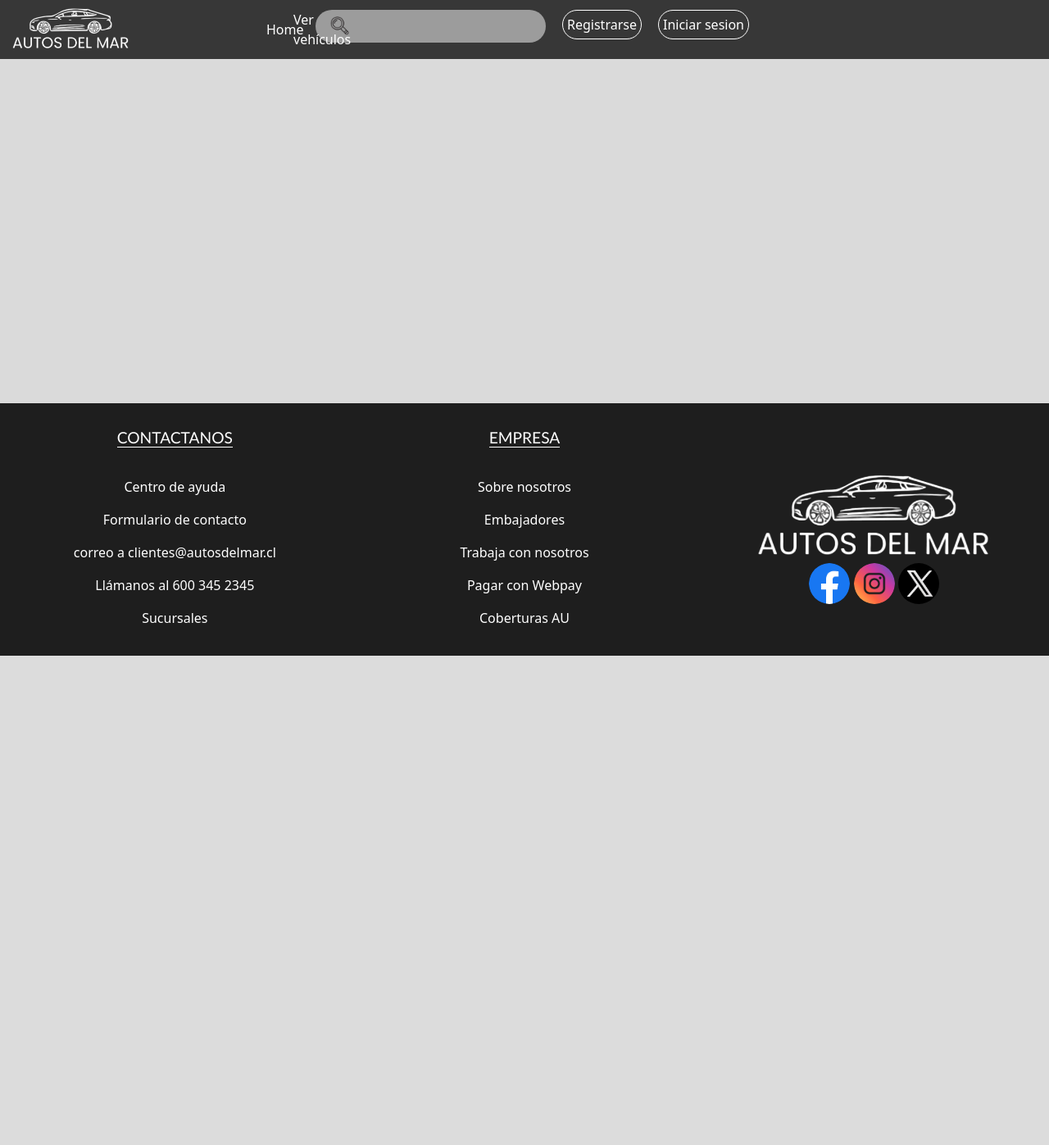
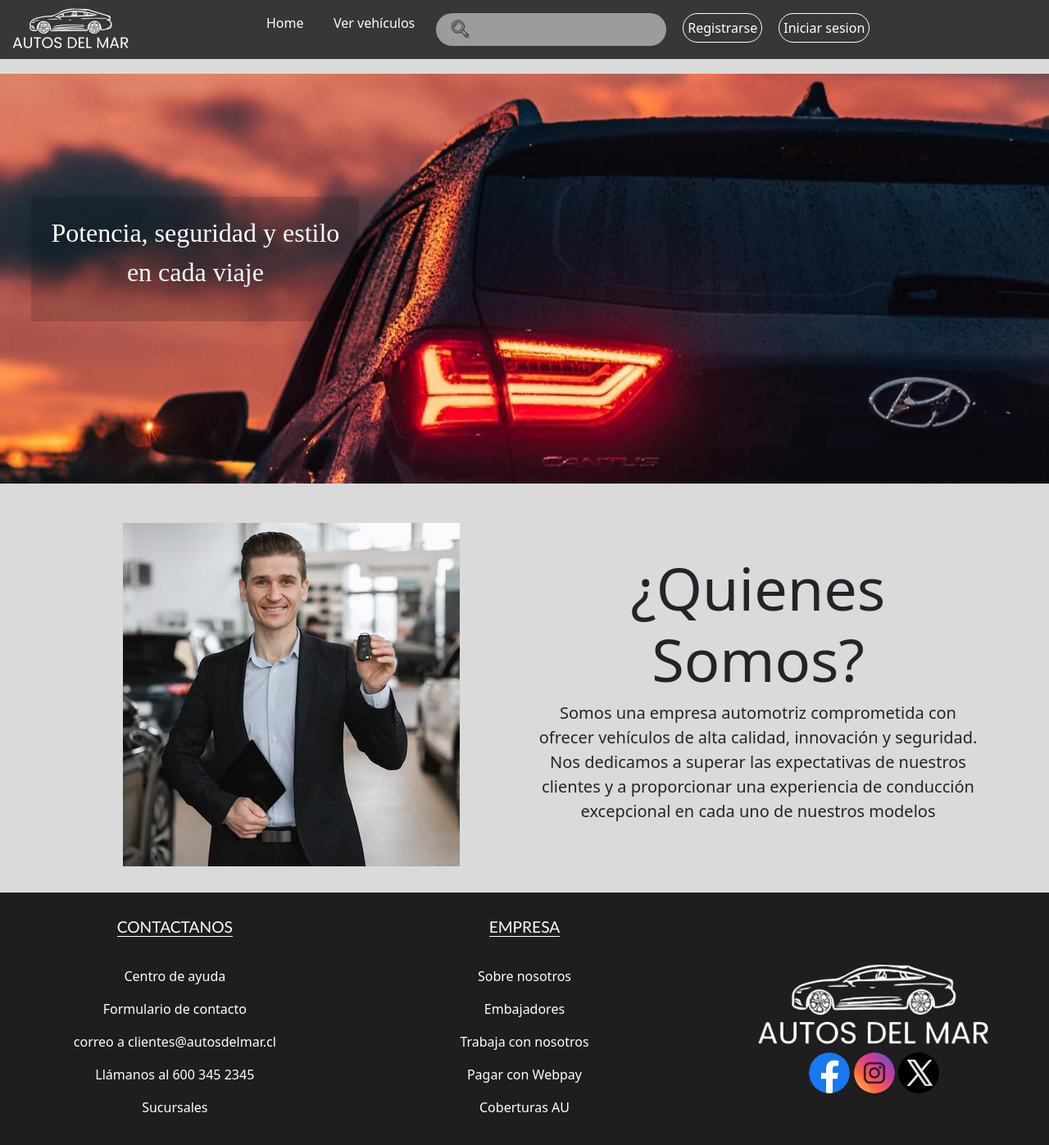
Before and after one commit to SkatOficial/Django-App, a Django app: template autosDelMarApp/templates/home.html in a window 1280 px wide. Shown: the whole page at 82% size. Before the commit the page ends 800 px from the top, so only its background shows below. Run offline with Django 4.2, Linux system fonts and the light colour scheme; the template is opened without the code that fills it, so the values that code supplies are empty; parts of the project's set-up code (start-up, migrations or seed data) failed here and were passed over.

Commit message:
creacion de pagina home

```diff
--- a/autosDelMarApp/templates/home.html
+++ b/autosDelMarApp/templates/home.html
@@ -1,3 +1,25 @@
 {% extends 'base/base.html' %}
+{% load static %}
 
-{}
+{% block content %}
+<div class="contenedor-banner">
+    <img src="{% static 'img/autoHome.jpg' %}" alt="ImagenHome" class="img-banner">
+    <div class="div-banner">
+        <p class="texto-banner">Potencia, seguridad y estilo en cada viaje</p>
+    </div>
+</div>
+
+<div class="container mt-5">
+    <div class="row">
+        <div class="col-sm-12 col-md-12 col-lg-6 d-flex justify-content-center">
+            <img src="{% static 'img/vendedorHome.png'%}" alt="" >
+        </div>
+        <div class="col-sm-12 col-md-12 col-lg-6 d-flex align-items-center">
+            <div>
+                <h1 class="display-2">¿Quienes Somos?</h1>
+                <p class="lead text-center">Somos una empresa automotriz comprometida con ofrecer vehículos de alta calidad, innovación y seguridad. Nos dedicamos a superar las expectativas de nuestros clientes y a proporcionar una experiencia de conducción excepcional en cada uno de nuestros modelos</p>
+            </div>
+        </div>
+    </div>
+</div>
+{% endblock %}
--- /dev/null
+++ b/static/css/img-relative.css
@@ -0,0 +1,37 @@
+.contenedor-banner {
+    position: relative;
+    display: inline-block;
+
+    width: 100%;
+    max-width: 100%;
+    height: 500px;
+    max-height: 500px;
+
+    text-align: center;
+
+}
+
+.img-banner{
+    width: 100%;
+    height: 100%;
+    max-height: 100%;
+    object-fit: cover;
+}
+
+.div-banner {
+    background-color: rgb(0, 0, 0,0.15);
+    color: white;
+
+    padding: 20px;
+    max-width: 400px;
+
+    position: absolute;
+    top: 30%;
+    left: 3%;
+    transform: (50%,50%);
+}
+
+.texto-banner{
+    font-size: xx-large;
+    font-family:'Times New Roman', Times, serif;
+}
--- a/static/css/navbar.css
+++ b/static/css/navbar.css
@@ -28,8 +28,7 @@
     .seccion-nav > .formato-a{
         color: white;
         text-decoration: none;
-
-        max-width: 1px;
+        min-width: 50px;
         margin-left: 1rem;
         margin-right: 1rem;
 
--- a/static/css/styles.css
+++ b/static/css/styles.css
@@ -1,6 +1,6 @@
 @import url(./normalization.css);
 @import url(./navbar.css);
-@import url(./carrucel.css);
+@import url(./img-relative.css);
 @import url(./footer.css);
 @import url(./galeria.css);
 @import url(./login.css);
```
Also changed, not shown: static/css/carrucel.css (deleted, +0 -43 lines), db.sqlite3, static/img/autoHome.jpg (added), static/img/automovil.png (deleted), static/img/ficha1.png (deleted), static/img/vendedorHome.png (added).
